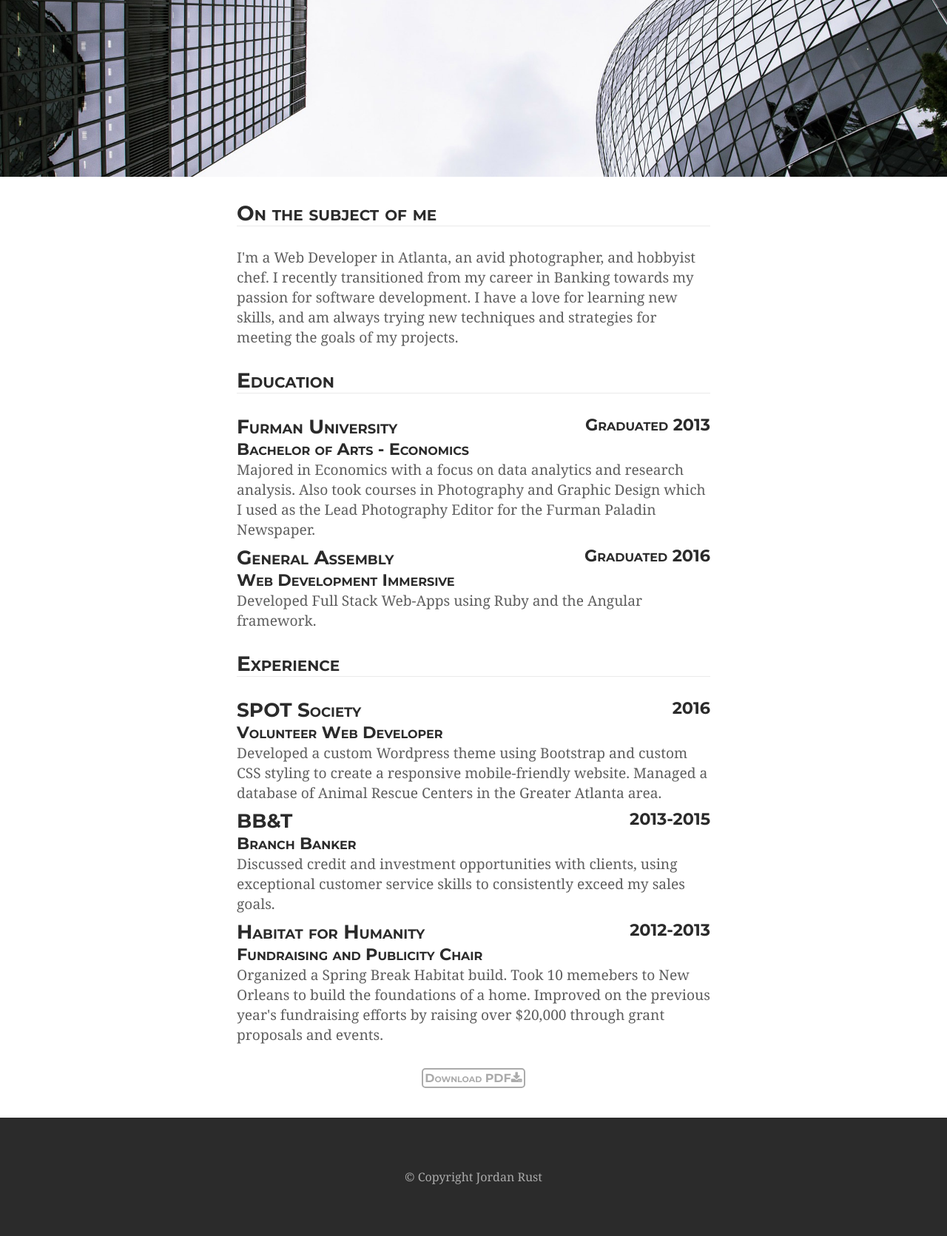
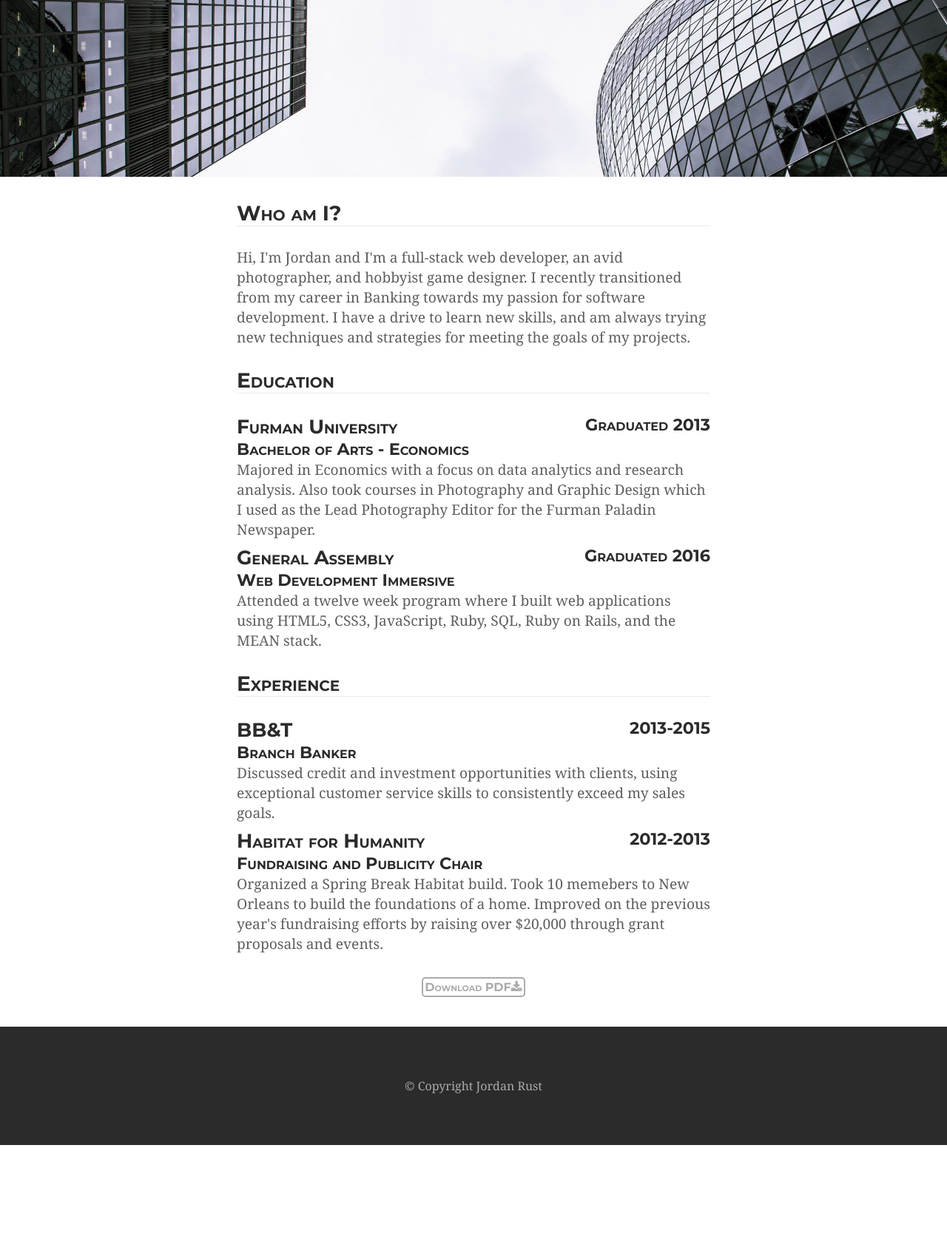
Before and after one commit to NyxHemera/development-portfolio, a PHP site: page /about.php in a window 1280 px wide. Shown: the part 81-1752 px from the top of the page at 74% size. After the commit the page ends 1629 px from the top, so only its background shows below. Run offline with PHP 8.4, Linux system fonts and the light colour scheme; some libraries are stand-ins or nearby versions.

```diff
--- a/about.php
+++ b/about.php
@@ -10,9 +10,9 @@
 	<div id="main-content">
 		<div class="topline"></div>
 		<div id="wrap-experience">
-			<h3>On the subject of me</h3>
+			<h3>Who am I?</h3>
 			<div class="experience-cell">
-			<p>I'm a Web Developer in Atlanta, an avid photographer, and hobbyist chef. I recently transitioned from my career in Banking towards my passion for software development. I have a love for learning new skills, and am always trying new techniques and strategies for meeting the goals of my projects.</p>
+			<p>Hi, I'm Jordan and I'm a full-stack web developer, an avid photographer, and hobbyist game designer. I recently transitioned from my career in Banking towards my passion for software development. I have a drive to learn new skills, and am always trying new techniques and strategies for meeting the goals of my projects.</p>
 			</div>
 			<h3>Education</h3>
 			<div class="experience-cell">
@@ -23,14 +23,9 @@
 			<div class="experience-cell">
 				<h4>General Assembly<span>Graduated 2016</span></h4>
 				<h5>Web Development Immersive</h5>
-				<p>Developed Full Stack Web-Apps using Ruby and the Angular framework.</p>
+				<p>Attended a twelve week program where I built web applications using HTML5, CSS3, JavaScript, Ruby, SQL, Ruby on Rails, and the MEAN stack.</p>
 			</div>
 			<h3>Experience</h3>
-			<div class="experience-cell">
-				<h4>SPOT Society<span>2016</span></h4>
-				<h5>Volunteer Web Developer</h5>
-				<p>Developed a custom Wordpress theme using Bootstrap and custom CSS styling to create a responsive mobile-friendly website. Managed a database of Animal Rescue Centers in the Greater Atlanta area.</p>
-			</div>
 			<div class="experience-cell">
 				<h4>BB&T<span>2013-2015</span></h4>
 				<h5>Branch Banker</h5>
```
Also changed, not shown: index.php (+4 -4 lines), work.php (+9 -0 lines), media/icon-tetris.jpg (added).
